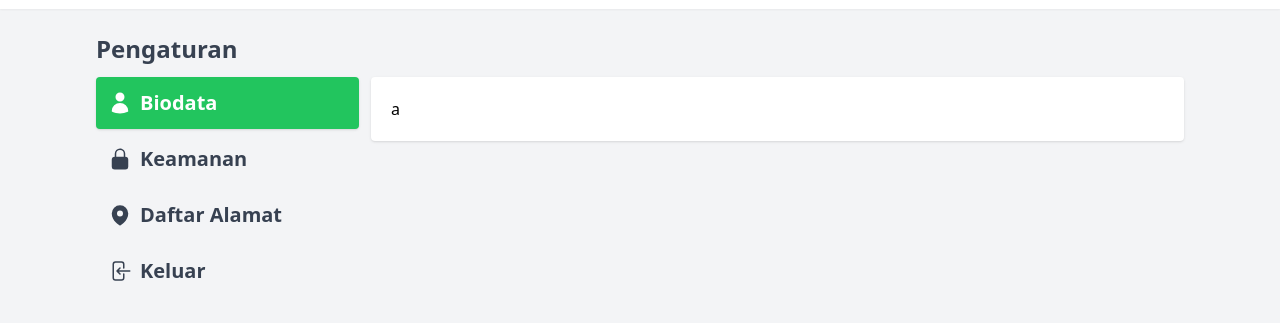
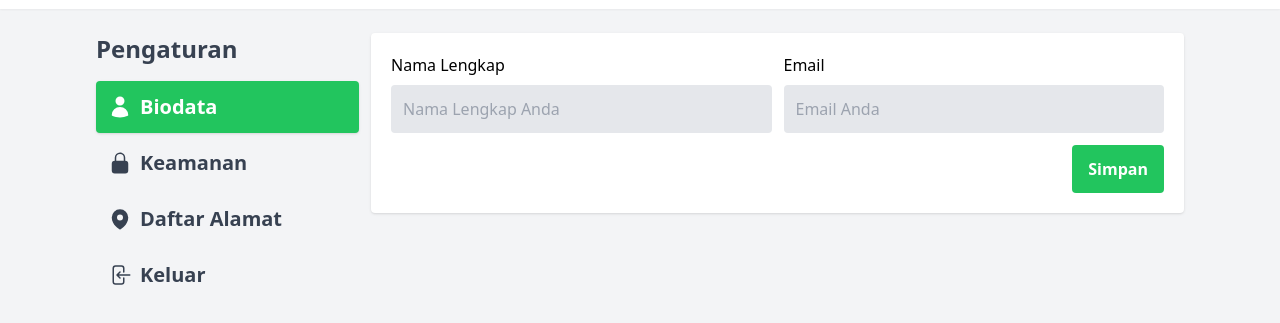
Before and after one commit to rickyaditb/ceremai-decoration-design, a website: page setting.html in a window 1280 px wide. Shown: the part 87-410 px from the top of the page. Drawn offline with Linux system fonts and the light colour scheme.

Commit message:
feat: add form in setting

```diff
--- a/setting.html
+++ b/setting.html
@@ -44,9 +44,9 @@
         </div>
     </header>
     <div class="container mx-auto px-24">
-        <p class="text-2xl font-bold text-gray-700 mt-6">Pengaturan</p>
-        <div class="grid grid-cols-12 gap-3 mt-3">
+        <div class="grid grid-cols-12 gap-3 mt-6">
             <div class="col-span-3 flex flex-col gap-1">
+                <p class="text-2xl font-bold text-gray-700 mb-3">Pengaturan</p>
                 <div class="bg-green-500 p-3 text-white font-bold shadow rounded flex gap-2 text-xl items-center">
                     <svg xmlns="http://www.w3.org/2000/svg" viewBox="0 0 24 24" fill="currentColor" class="w-6 h-6">
                         <path fill-rule="evenodd" d="M7.5 6a4.5 4.5 0 119 0 4.5 4.5 0 01-9 0zM3.751 20.105a8.25 8.25 0 0116.498 0 .75.75 0 01-.437.695A18.683 18.683 0 0112 22.5c-2.786 0-5.433-.608-7.812-1.7a.75.75 0 01-.437-.695z" clip-rule="evenodd" />
@@ -73,7 +73,21 @@
                 </div>
             </div>
             <div class="col-span-9">
-                <div class="bg-white shadow rounded p-5">a</div>
+                <div class="bg-white shadow rounded p-5">
+                    <div class="grid grid-cols-2 gap-3">
+                        <div>
+                            <p>Nama Lengkap</p>
+                            <input class="bg-gray-200 rounded w-full p-3 mt-2" type="text" placeholder="Nama Lengkap Anda">
+                        </div>
+                        <div>
+                            <p>Email</p>
+                            <input class="bg-gray-200 rounded w-full p-3 mt-2" type="text" placeholder="Email Anda">
+                        </div>
+                    </div>
+                    <div class="flex">
+                        <button class="bg-green-500 font-bold text-white py-3 px-4 rounded mt-3 ml-auto">Simpan</button>
+                    </div>
+                </div>
             </div>
         </div>
     </div>
```
Also changed, not shown: style.css.
